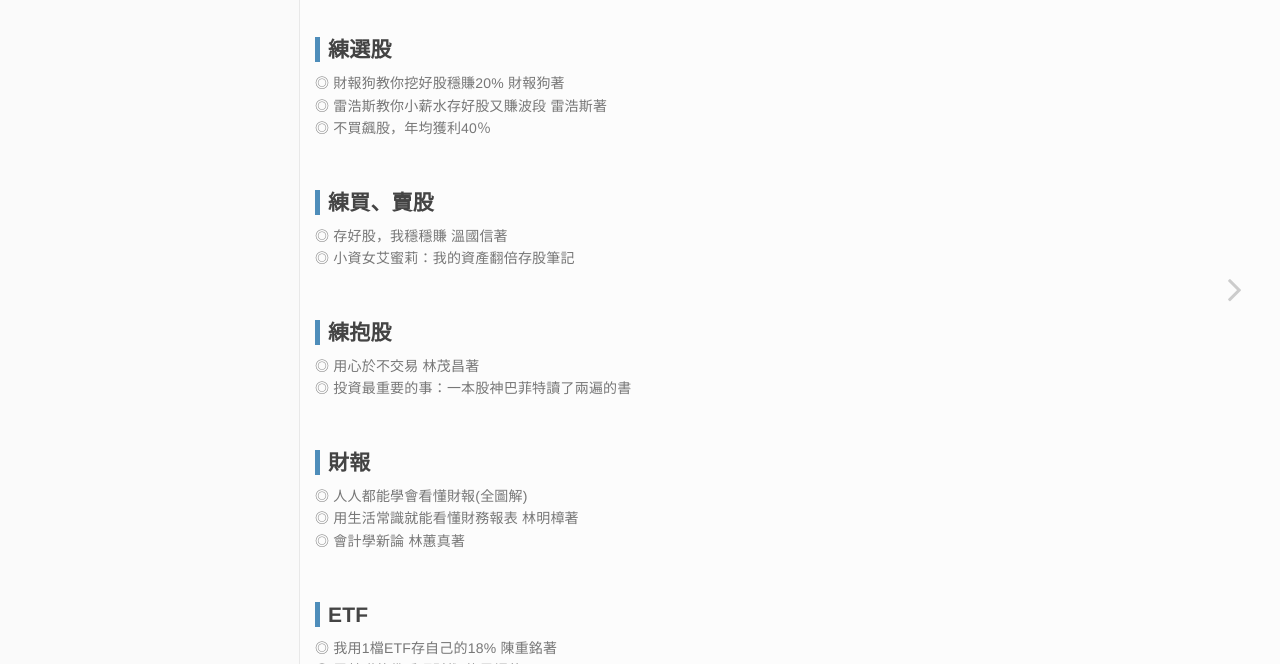
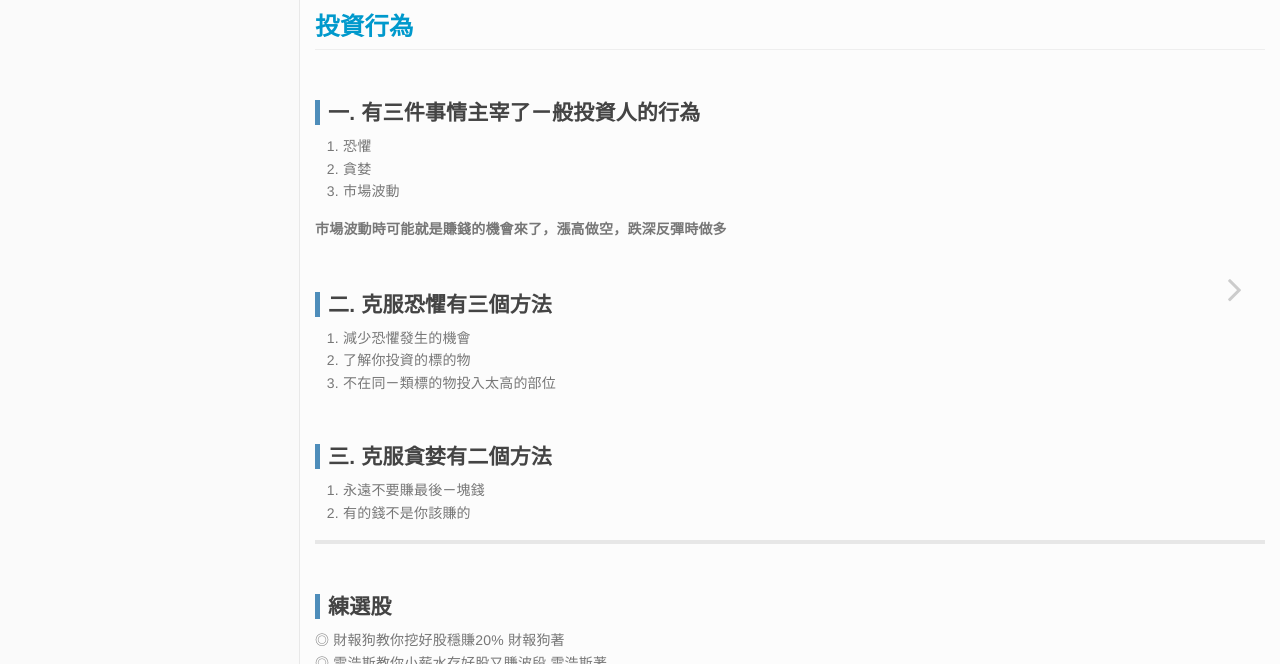
Before and after one commit to jasonblog/Tabby, a plain HTML site: page index.html in a window 1280 px wide. Shown: the part 136-800 px from the top of the page. Drawn offline with Linux system fonts and the light colour scheme; files whose address does not match are found by name; a web font is replaced by a local one.

Commit message:
Update documentation

```diff
--- a/index.html
+++ b/index.html
@@ -7,7 +7,7 @@
         <meta http-equiv="X-UA-Compatible" content="IE=edge" />
         <title>Tabby 投資策略 | 投資策略</title>
         <meta content="text/html; charset=utf-8" http-equiv="Content-Type">
-        <meta name="description" content="◎ 財報狗教你挖好股穩賺20% 財報狗著&lt;br&gt;◎ 雷浩斯教你小薪水存好股又賺波段 雷浩斯著&lt;br&gt;◎ 不買飆股，年均獲利40％&lt;br&gt;">
+        <meta name="description" content="市場波動時可能就是賺錢的機會來了，漲高做空，跌深反彈時做多">
         <meta name="generator" content="GitBook 2.6.7">
 
 
@@ -55,7 +55,7 @@
         data-chapter-title="Tabby 投資策略"
         data-filepath="README.md"
         data-basepath="."
-        data-revision="Sat Nov 09 2019 07:52:16 GMT+0800 (CST)"
+        data-revision="Sat Nov 09 2019 08:00:01 GMT+0800 (CST)"
         data-innerlanguage="">
 
 
@@ -139,6 +139,26 @@
                     <section class="normal" id="section-">
 
                         <h1 id="&#x6295;&#x8CC7;&#x7B56;&#x7565;">&#x6295;&#x8CC7;&#x7B56;&#x7565;</h1>
+<h2 id="&#x6295;&#x8CC7;&#x884C;&#x70BA;">&#x6295;&#x8CC7;&#x884C;&#x70BA;</h2>
+<h3 id="&#x4E00;-&#x6709;&#x4E09;&#x4EF6;&#x4E8B;&#x60C5;&#x4E3B;&#x5BB0;&#x4E86;&#x3127;&#x822C;&#x6295;&#x8CC7;&#x4EBA;&#x7684;&#x884C;&#x70BA;">&#x4E00;. &#x6709;&#x4E09;&#x4EF6;&#x4E8B;&#x60C5;&#x4E3B;&#x5BB0;&#x4E86;&#x3127;&#x822C;&#x6295;&#x8CC7;&#x4EBA;&#x7684;&#x884C;&#x70BA;</h3>
+<ol>
+<li>&#x6050;&#x61FC;</li>
+<li>&#x8CAA;&#x5A6A;</li>
+<li>&#x5E02;&#x5834;&#x6CE2;&#x52D5;</li>
+</ol>
+<p><strong>&#x5E02;&#x5834;&#x6CE2;&#x52D5;&#x6642;&#x53EF;&#x80FD;&#x5C31;&#x662F;&#x8CFA;&#x9322;&#x7684;&#x6A5F;&#x6703;&#x4F86;&#x4E86;&#xFF0C;&#x6F32;&#x9AD8;&#x505A;&#x7A7A;&#xFF0C;&#x8DCC;&#x6DF1;&#x53CD;&#x5F48;&#x6642;&#x505A;&#x591A;</strong></p>
+<h3 id="&#x4E8C;-&#x514B;&#x670D;&#x6050;&#x61FC;&#x6709;&#x4E09;&#x500B;&#x65B9;&#x6CD5;">&#x4E8C;. &#x514B;&#x670D;&#x6050;&#x61FC;&#x6709;&#x4E09;&#x500B;&#x65B9;&#x6CD5;</h3>
+<ol>
+<li>&#x6E1B;&#x5C11;&#x6050;&#x61FC;&#x767C;&#x751F;&#x7684;&#x6A5F;&#x6703;</li>
+<li>&#x4E86;&#x89E3;&#x4F60;&#x6295;&#x8CC7;&#x7684;&#x6A19;&#x7684;&#x7269;</li>
+<li>&#x4E0D;&#x5728;&#x540C;&#x3127;&#x985E;&#x6A19;&#x7684;&#x7269;&#x6295;&#x5165;&#x592A;&#x9AD8;&#x7684;&#x90E8;&#x4F4D;</li>
+</ol>
+<h3 id="&#x4E09;-&#x514B;&#x670D;&#x8CAA;&#x5A6A;&#x6709;&#x4E8C;&#x500B;&#x65B9;&#x6CD5;">&#x4E09;. &#x514B;&#x670D;&#x8CAA;&#x5A6A;&#x6709;&#x4E8C;&#x500B;&#x65B9;&#x6CD5;</h3>
+<ol>
+<li>&#x6C38;&#x9060;&#x4E0D;&#x8981;&#x8CFA;&#x6700;&#x5F8C;&#x3127;&#x584A;&#x9322;</li>
+<li>&#x6709;&#x7684;&#x9322;&#x4E0D;&#x662F;&#x4F60;&#x8A72;&#x8CFA;&#x7684;</li>
+</ol>
+<hr>
 <h3 id="&#x7DF4;&#x9078;&#x80A1;">&#x7DF4;&#x9078;&#x80A1;<br></h3>
 <p>&#x25CE; &#x8CA1;&#x5831;&#x72D7;&#x6559;&#x4F60;&#x6316;&#x597D;&#x80A1;&#x7A69;&#x8CFA;20% &#x8CA1;&#x5831;&#x72D7;&#x8457;<br>
 &#x25CE; &#x96F7;&#x6D69;&#x65AF;&#x6559;&#x4F60;&#x5C0F;&#x85AA;&#x6C34;&#x5B58;&#x597D;&#x80A1;&#x53C8;&#x8CFA;&#x6CE2;&#x6BB5; &#x96F7;&#x6D69;&#x65AF;&#x8457;<br>
```
Also changed, not shown: ETF/etf.html (+1 -1 lines).
